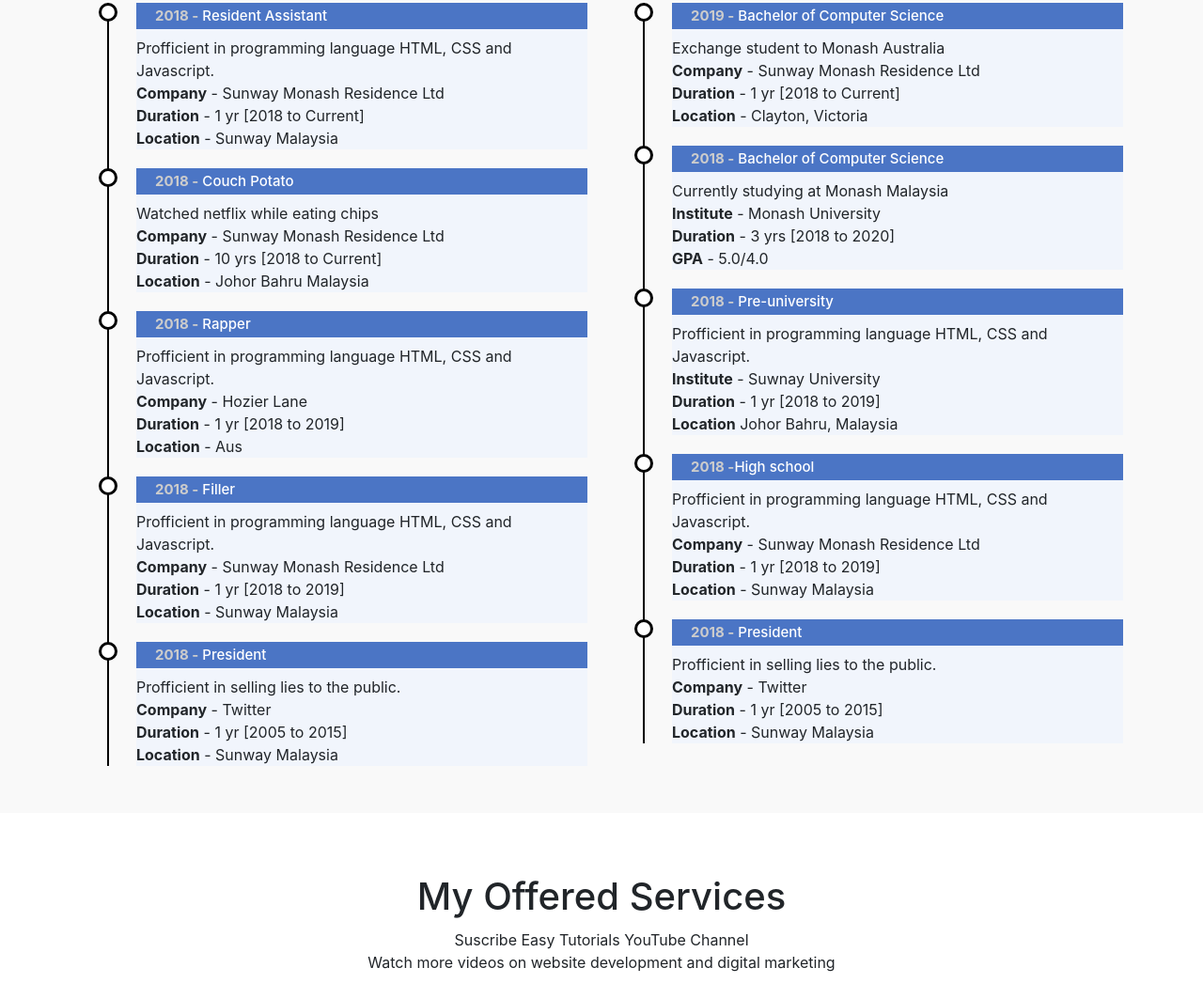
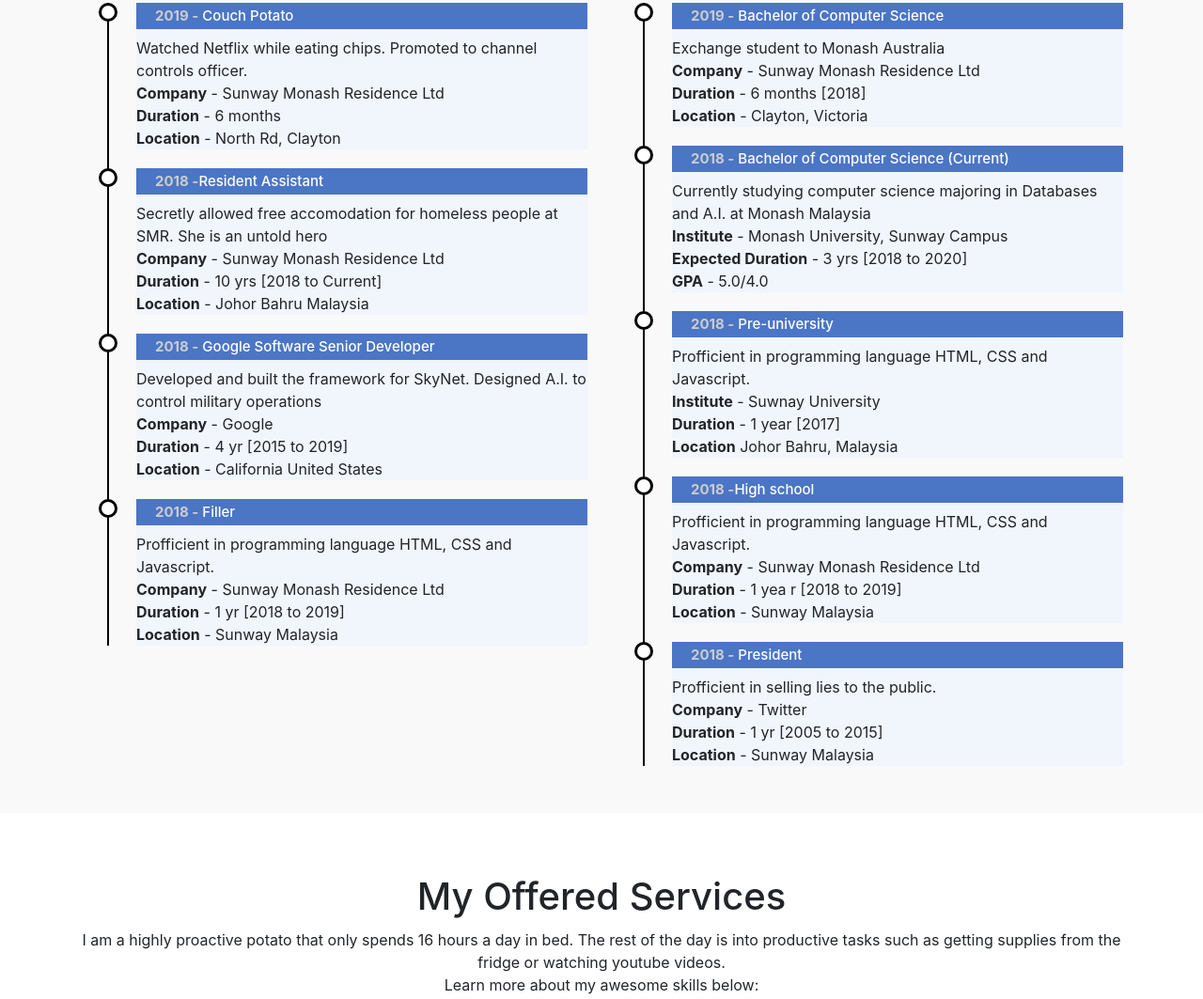
Before and after one commit to Wei-WenPoon/resume-template, a plain HTML site: page index.html in a window 1280 px wide. Shown: the part 1547-2610 px from the top of the page at 94% size. Drawn offline with nearby package versions, Linux system fonts and the light colour scheme.

Commit message:
Adjusted website to fit

```diff
--- a/index.html
+++ b/index.html
@@ -64,7 +64,7 @@
 </div>
 <div class ="col-md-6">
 <h3><span style ="color:3F5EAA;"> Who am I? </span></h3>
-<p>I am a computer science student studying at Monash University. I like nice long walks at the beach and being a potato at home. I am looking to gain experience within a reknowned company......</p>
+<p>An innovative thinker, initiative taker and multi dimensional couch potato proffesional with an exceptional lack of physical cognitive skills. As a potato developed skills of hacking confidential C.I.A databases within the confines of a strangers basement.
 
 
 
@@ -73,7 +73,7 @@
 
 <p>Microsoft Office</p>
 <div class="progress">
-<div class="progress-bar" style="width: 90%;">90%</div>
+<div class="progress-bar" style="width: 65%;">65%</div>
 </div>
 
 <p>Python</p>
@@ -83,7 +83,7 @@
 
 <p>Bahasa Melayu</p>
 <div class="progress">
-<div class="progress-bar" style="width: 45%;">45%</div>
+<div class="progress-bar" style="width: 35%;">35%</div>
 </div>
 
 <p>Cooking</p>
@@ -124,17 +124,17 @@
 <h3 class = "text-center">My Experiences</h3>
 <ul class="timeline">
 <li>
-<h4><span> 2018 -</span> Resident Assistant</h4>
-<p>Profficient in programming language HTML, CSS and Javascript.<br>
+<h4><span> 2019 -</span> Couch Potato</h4>
+<p>Watched Netflix while eating chips. Promoted to channel controls officer.<br>
 <b>Company</b> - Sunway Monash Residence Ltd<br>
-<b>Duration</b> - 1 yr [2018 to Current]<br>
-<b>Location</b> - Sunway Malaysia<br>
+<b>Duration</b> - 6 months <br>
+<b>Location</b> - North Rd, Clayton<br>
 </p>
 </li>
 
 <li>
-<h4><span> 2018 -</span> Couch Potato</h4>
-<p>Watched netflix while eating chips<br>
+<h4><span> 2018 -</span>Resident Assistant</h4>
+<p>Secretly allowed free accomodation for homeless people at SMR. She is an untold hero<br>
 <b>Company</b> - Sunway Monash Residence Ltd<br>
 <b>Duration</b> - 10 yrs [2018 to Current]<br>
 <b>Location</b> - Johor Bahru Malaysia<br>
@@ -142,11 +142,11 @@
 </li>
 
 <li>
-<h4><span> 2018 -</span> Rapper</h4>
-<p>Profficient in programming language HTML, CSS and Javascript.<br>
-<b>Company</b> - Hozier Lane<br>
-<b>Duration</b> - 1 yr [2018 to 2019]<br>
-<b>Location</b> - Aus<br>
+<h4><span> 2018 -</span> Google Software Senior Developer</h4>
+<p>Developed and built the framework for SkyNet. Designed A.I. to control military operations<br>
+<b>Company</b> - Google<br>
+<b>Duration</b> - 4 yr [2015 to 2019]<br>
+<b>Location</b> - California United States<br>
 </p>
 </li>
 
@@ -159,14 +159,7 @@
 </p>
 </li>
 
-<li>
-<h4><span> 2018 -</span> President </h4>
-<p>Profficient in selling lies to the public.<br>
-<b>Company</b> - Twitter<br>
-<b>Duration</b> - 1 yr [2005 to 2015]<br>
-<b>Location</b> - Sunway Malaysia<br>
-</p>
-</li>
+
 
 </ul>
 </div>
@@ -179,16 +172,16 @@
 <h4><span> 2019 -</span> Bachelor of Computer Science</h4>
 <p>Exchange student to Monash Australia<br>
 <b>Company</b> - Sunway Monash Residence Ltd<br>
-<b>Duration</b> - 1 yr [2018 to Current]<br>
+<b>Duration</b> - 6 months [2018]<br>
 <b>Location</b> - Clayton, Victoria<br>
 </p>
 </li>
 
 <li>
-<h4><span> 2018 -</span> Bachelor of Computer Science </h4>
-<p>Currently studying at Monash Malaysia<br>
-<b>Institute</b> - Monash University<br>
-<b>Duration</b> - 3 yrs [2018 to 2020]<br>
+<h4><span> 2018 -</span> Bachelor of Computer Science (Current) </h4>
+<p>Currently studying computer science majoring in Databases and A.I. at Monash Malaysia<br>
+<b>Institute</b> - Monash University, Sunway Campus<br>
+<b>Expected Duration</b> - 3 yrs [2018 to 2020]<br>
 <b>GPA</b> - 5.0/4.0<br>
 </p>
 </li>
@@ -197,7 +190,7 @@
 <h4><span> 2018 -</span> Pre-university</h4>
 <p>Profficient in programming language HTML, CSS and Javascript.<br>
 <b>Institute</b> - Suwnay University<br>
-<b>Duration</b> - 1 yr [2018 to 2019]<br>
+<b>Duration</b> - 1 year [2017]<br>
 <b>Location</b> Johor Bahru, Malaysia<br>
 </p>
 </li>
@@ -206,7 +199,7 @@
 <h4><span> 2018 -</span>High school</h4>
 <p>Profficient in programming language HTML, CSS and Javascript.<br>
 <b>Company</b> - Sunway Monash Residence Ltd<br>
-<b>Duration</b> - 1 yr [2018 to 2019]<br>
+<b>Duration</b> - 1 yea	r [2018 to 2019]<br>
 <b>Location</b> - Sunway Malaysia<br>
 </p>
 </li>
@@ -233,8 +226,8 @@
 <div class="services" id="services">
 <div class="container">
 <h1 class="text-center"> My Offered Services</h1>
-<p class= "text-center"> Suscribe Easy Tutorials YouTube Channel
-<br> Watch more videos on website development and digital marketing </p>
+<p class= "text-center"> I am a highly proactive potato that only spends 16 hours a day in bed. The rest of the day is into productive tasks such as getting supplies from the fridge or watching youtube videos.
+<br> Learn more about my awesome skills below: </p>
 
 <div class ="row">
 
@@ -255,7 +248,7 @@
 <div class ="col-md-4">
 <div class="services-box">
 <i class="fas fa-hamburger"></i> <span>Master-Chef</span>
-<p>Makes great chilli cabbages. Likes to eat delicious Australian hamburgers</p>
+<p>Makes great chilli cabbages. Likes to eat delicious Australian hamburgers.</p>
 </div>
 </div>
 
--- a/style.css
+++ b/style.css
@@ -8,7 +8,7 @@ body
 #header
 {
 	height: 100vh;
-	background: linear-gradient(rgba(0,0,0,0.6),rgba(0,0,0,0.6)),url(img/background.jpg);
+	background: linear-gradient(rgba(0,0,0,0.4),rgba(0,0,0,0.4)),url(img/background2.jpg);
 	background-position:center;
 	background-size:cover;
 	background-attachment:fixed;
@@ -245,7 +245,7 @@ body
 /*-------------------------------Contact---------------------------------*/
 .contact
 {
-	padding-top: 50px;
+	padding-top: 20px;
 	background: linear-gradient(rgba(0,0,0,0.4),rgba(0,0,0,0.4)),url(img/background3.jpg);
 	background-size:cover;
 	background-attachment:fixed;
@@ -253,12 +253,12 @@ body
 }
 .contact .row
 {
-	padding: 30px 0;
+	padding: 40px 0;
 	font-size: 18px;
 }
 .contact .col-md-4 .fa
 {
-	padding: 15px;
+	padding: 10px;
 	font-size: 40px;
 }
 
```
Also changed, not shown: 1 other file.
